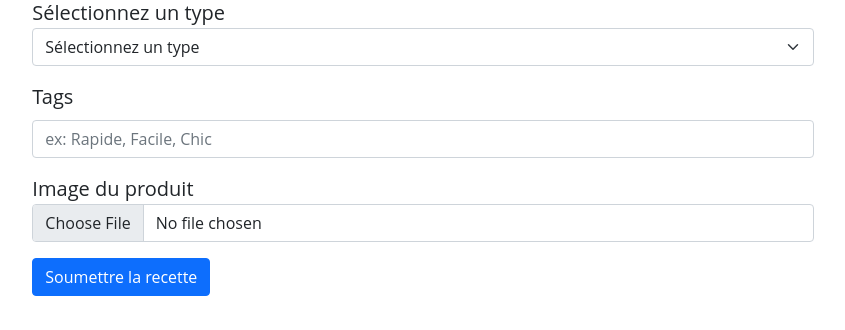
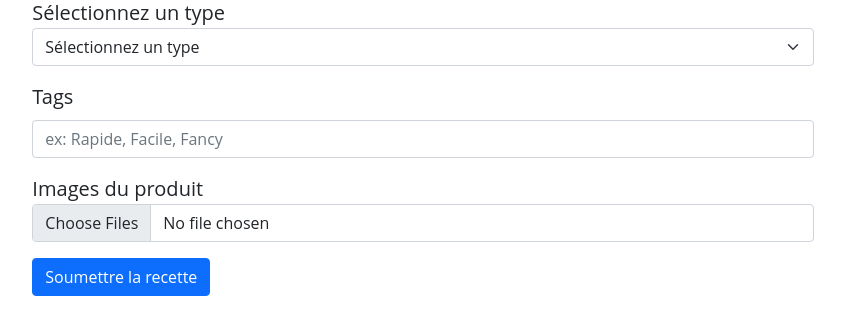
Before and after one commit to thomasfevre/recipe_nodejs_mongoDB, a Node server app: page /submit-recipe in a window 1280 px wide. Shown: the part 1182-1512 px from the top of the page, without its empty margins (217-1062 px from the left). Run offline with Node 20, Linux system fonts and the light colour scheme; some libraries are stand-ins or nearby versions; some web fonts are replaced.

Commit message:
added multiple image for a recipe

```diff
--- a/public/css/style2.css
+++ b/public/css/style2.css
@@ -619,6 +619,8 @@ p {
     padding-top: 5%;
     padding-bottom: 1%;
     position: relative;
+    justify-self: center;
+    width: 90vw;
 }
 
 .sec-sub-title {
--- a/public/css/styles.css
+++ b/public/css/styles.css
@@ -3,7 +3,7 @@
 }
 
 .container-xxl {
-  max-width: 1530px;
+  max-width: 100vw;
   background-color: white;
   overflow-x: hidden;
 }
--- a/server/controllers/recipeController.js
+++ b/server/controllers/recipeController.js
@@ -204,41 +204,31 @@ exports.getAboutPage = async(req, res) => {
 exports.submitRecipeOnPost = async(req, res) => {
   try {
 
-    let imageUploadFile;
-    let uploadPath;
-    let newImageName;
+    let imagesUploadFiles = req.files.images;
+    let uploadPaths = [];
+    let newImageNames = [];
 
     if(!req.files || Object.keys(req.files).length === 0){
       console.log('No Files where uploaded.');
     } else {
 
-      imageUploadFile = req.files.image;
-      newImageName = req.body.email + "_" + imageUploadFile.name+ "_" + new Date().toLocaleString('en-GB', { day: '2-digit', month: '2-digit', year: 'numeric', hour: '2-digit', minute: '2-digit' }).replace(/[\/,:]/g, '_') ;
+      imagesUploadFiles.forEach((imageUploadFile) => {
+        newImageName = req.body.email + "_" + new Date().toLocaleString('en-GB', { day: '2-digit', month: '2-digit', year: 'numeric', hour: '2-digit', minute: '2-digit' }).replace(/[\/,:]/g, '_') + imageUploadFile.name ;
 
-      uploadPath = require('path').resolve('./') + '/public/uploads/' + newImageName;
+        uploadPath = require('path').resolve('./') + '/public/uploads/' + newImageName;
 
-      imageUploadFile.mv(uploadPath, function(err){
-        if(err) return res.status(500).send(err);
-      })
+        imageUploadFile.mv(uploadPath, function(err){
+          if(err) return res.status(500).send(err);
+        })
+
+        uploadPaths.push(uploadPath);
+        newImageNames.push(newImageName);
+      });
 
     }
 
-    // const newRecipe = new Recipe({
-    //   name: req.body.name,
-    //   description: req.body.description,
-    //   email: req.body.email,
-    //   ingredients: req.body.ingredients,
-    //   category: req.body.category,
-    //   image: newImageName
-    // });
-
-    // await newRecipe.save();
-
-    // req.flash('infoSubmit', 'Recipe has been added.')
-    // res.redirect('/submit-recipe');
 
     // send email to admin
-
 
     // Create a transporter using SMTP
     let transporter = nodemailer.createTransport({
@@ -268,7 +258,7 @@ exports.submitRecipeOnPost = async(req, res) => {
         Category: ${req.body.category}
         Type: ${req.body.type}
         Tags: ${req.body.tags}
-        Image: ${newImageName}
+        Images: ${newImageNames.join(', ')}
       `
     };
 
@@ -288,12 +278,12 @@ exports.submitRecipeOnPost = async(req, res) => {
     //   email: req.body.email,
     //   ingredients: req.body.ingredients,
     //   category: req.body.category,
-    //   image: newImageName
+    //   images: newImageNames
     // });
 
     // await newRecipe.save();
 
-    req.flash('infoSubmit', 'Recipe has been submitted and an email has been sent to the admin.')
+    req.flash('infoSubmit', 'La recette a été soumise et un email a été envoyé à l\'administrateur.')
     res.redirect('/submit-recipe');
   } catch (error) {
     // res.json(error);
--- a/server/models/Recipe.js
+++ b/server/models/Recipe.js
@@ -36,10 +36,10 @@ const recipeSchema = new mongoose.Schema({
     required: 'This field is required.'
   },
   tags: {
-    type: Array,
+    type: [String],
   },
-  image: {
-    type: String,
+  images: {
+    type: [String],
     required: 'This field is required.'
   },
 });
--- a/views/explore-random.ejs
+++ b/views/explore-random.ejs
@@ -5,7 +5,7 @@
 
     <a href="/recipe/<%= recipe._id %>" class="col text-center category__link">
       <div class="category__img category__img--large shadow">
-        <img src="/uploads/<%= recipe.image %>" alt="<%= recipe.name %>" loading="lazy">
+        <img src="/uploads/<%= recipe.image[0] %>" alt="<%= recipe.name %>" loading="lazy">
       </div>
       <div class="pt-1"><%= recipe.name %></div>
     </a>
--- a/views/recipe_list.ejs
+++ b/views/recipe_list.ejs
@@ -7,7 +7,7 @@
       <% recipes.forEach(function(recipe, index){ %>
         <a href="/recipe/<%= recipe._id %>" class="col text-center recipe__link shadow">
           <div class="recipe__img">
-            <img src="/uploads/<%= recipe.image %>" alt="<%= recipe.name %>" loading="lazy">
+            <img src="/uploads/<%= recipe.image[0] %>" alt="<%= recipe.name %>" loading="lazy">
           </div>
 
           <div class="dish-title">
--- a/views/search.ejs
+++ b/views/search.ejs
@@ -5,7 +5,7 @@
     <% recipe.forEach(function(recipe, index){ %>
     <a href="/recipe/<%= recipe._id %>" class="col text-center category__link">
       <div class="category__img category__img--large shadow">
-        <img src="/uploads/<%= recipe.image %>" alt="<%= recipe.name %>" loading="lazy">
+        <img src="/uploads/<%= recipe.image[0] %>" alt="<%= recipe.name %>" loading="lazy">
       </div>
       <div class="pt-1"><%= recipe.name %></div>
     </a>
--- a/views/submit-recipe.ejs
+++ b/views/submit-recipe.ejs
@@ -95,12 +95,12 @@
 
         <div class="col-12">
           <label for="tags" class="form-label">Tags</label>
-          <input type="text" name="tags" id="tags" class="form-control" placeholder="ex: Rapide, Facile, Chic" >
+          <input type="text" name="tags" id="tags" class="form-control" placeholder="ex: Rapide, Facile, Fancy" >
         </div>
 
         <div class="col-12">
-          <label for="image">Image du produit</label>
-          <input type="file" class="form-control" name="image" accept="image/*" required>
+          <label for="images">Images du produit</label>
+          <input type="file" class="form-control" name="images" accept="image/*" multiple required>
         </div>
 
         <div class="col-12">
```
Also changed, not shown: views/index.ejs (+5 -5 lines), views/recipe.ejs (+17 -1 lines), 2 other files.
